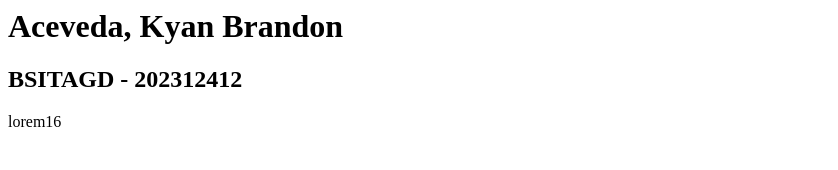
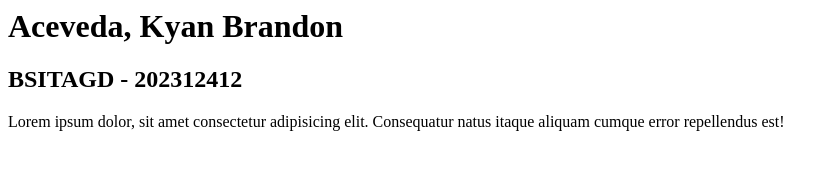
Before and after one commit to KyanAceveda/IT0043TX01, a plain HTML site: page index.html in a window 1280 px wide. Shown: the whole page, without its empty margins (0-838 px from the left). Drawn offline with Linux system fonts and the light colour scheme.

Commit message:
Update index.html

```diff
--- a/index.html
+++ b/index.html
@@ -7,6 +7,6 @@
 <body>
     <h1>Aceveda, Kyan Brandon</h1>
     <h2>BSITAGD - 202312412</h2>
-    <P>lorem16</P>
+    <P>Lorem ipsum dolor, sit amet consectetur adipisicing elit. Consequatur natus itaque aliquam cumque error repellendus est!</P>
 </body>
 </html>
```
